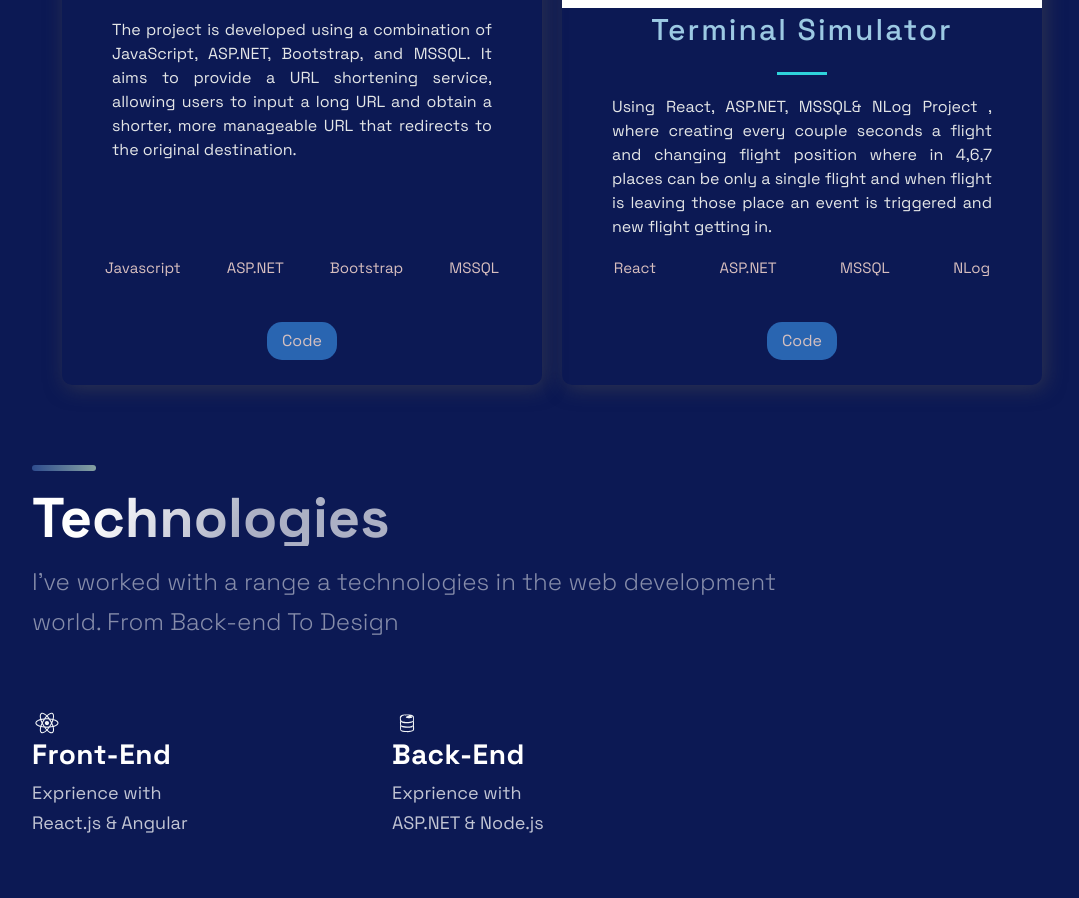
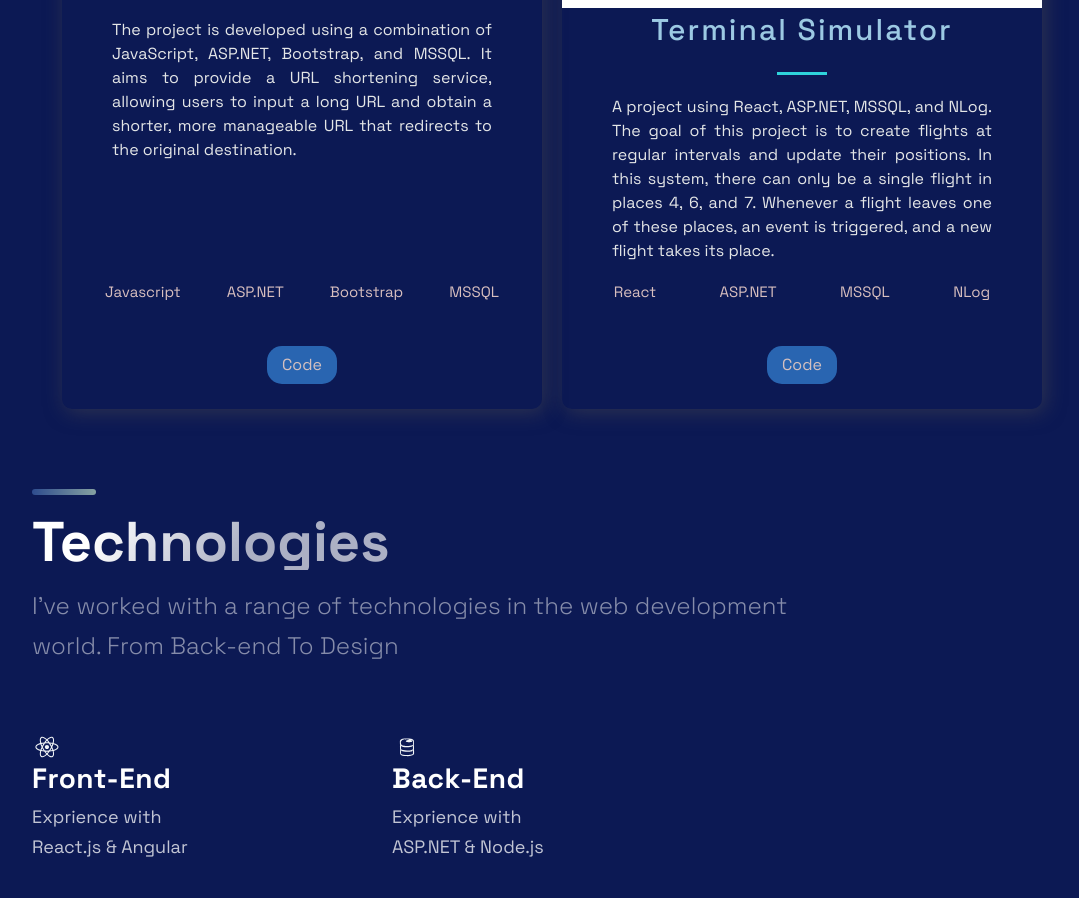
Before and after one commit to ItayBinayev/Portfolio-Website, a Next.js app: page / in a window 1280 px wide. Shown: the part 1129-2027 px from the top of the page, without its empty margins (88-1167 px from the left). Built offline with nearby package versions, Linux system fonts and the light colour scheme.

Commit message:
Changed Responsive UI

```diff
--- a/src/components/Acomplishments/AcomplishmentsStyles.js
+++ b/src/components/Acomplishments/AcomplishmentsStyles.js
@@ -79,8 +79,8 @@ export const BoxText = styled.p`
   };
 
   @media ${props => props.theme.breakpoints.sm} {
-    font-size: 10px;
-    line-height: 14px;
+    font-size: 13px;
+    line-height: 17px;
   }
 `
 
--- a/src/components/Footer/FooterStyles.js
+++ b/src/components/Footer/FooterStyles.js
@@ -35,7 +35,7 @@ export const LinkItem = styled.a`
 	}
 
 	@media ${props => props.theme.breakpoints.sm} {
-		font-size: 8px;
+		font-size: 12px;
 		line-height: 14px;
 		margin-bottom: 8px;
 		display: flex;
--- a/src/components/Projects/ProjectsStyles.js
+++ b/src/components/Projects/ProjectsStyles.js
@@ -78,7 +78,7 @@ export const CardInfo = styled.p`
   line-height: 24px;
   text-align: justify;
   @media ${(props) => props.theme.breakpoints.sm} {
-    padding:.3rem
+    padding:4rem;
 
 }
 `;
--- a/src/components/Technologies/Technologies.js
+++ b/src/components/Technologies/Technologies.js
@@ -10,7 +10,7 @@ const Technologies = () =>  (
       <br />
       <SectionTitle>Technologies</SectionTitle>
       <SectionText>
-        I've worked with a range a technologies in the web development world.
+        I've worked with a range of technologies in the web development world.
         From Back-end To Design
       </SectionText>
       <List>
--- a/src/constants/constants.js
+++ b/src/constants/constants.js
@@ -10,7 +10,7 @@ export const projects = [
   },
   {
     title: 'Terminal Simulator',
-    description:"Using React, ASP.NET, MSSQL& NLog Project , where creating every couple seconds a flight and changing flight position where in 4,6,7 places can be only a single flight and when flight is leaving those place an event is triggered and new flight getting in. ",
+    description:"A project using React, ASP.NET, MSSQL, and NLog. The goal of this project is to create flights at regular intervals and update their positions. In this system, there can only be a single flight in places 4, 6, and 7. Whenever a flight leaves one of these places, an event is triggered, and a new flight takes its place. ",
     image: '/images/TerminalSimulator.png',
     tags: ['React', 'ASP.NET','MSSQL','NLog'],
     source: 'https://github.com/ItayBinayev/TerminalSimulator',
```
